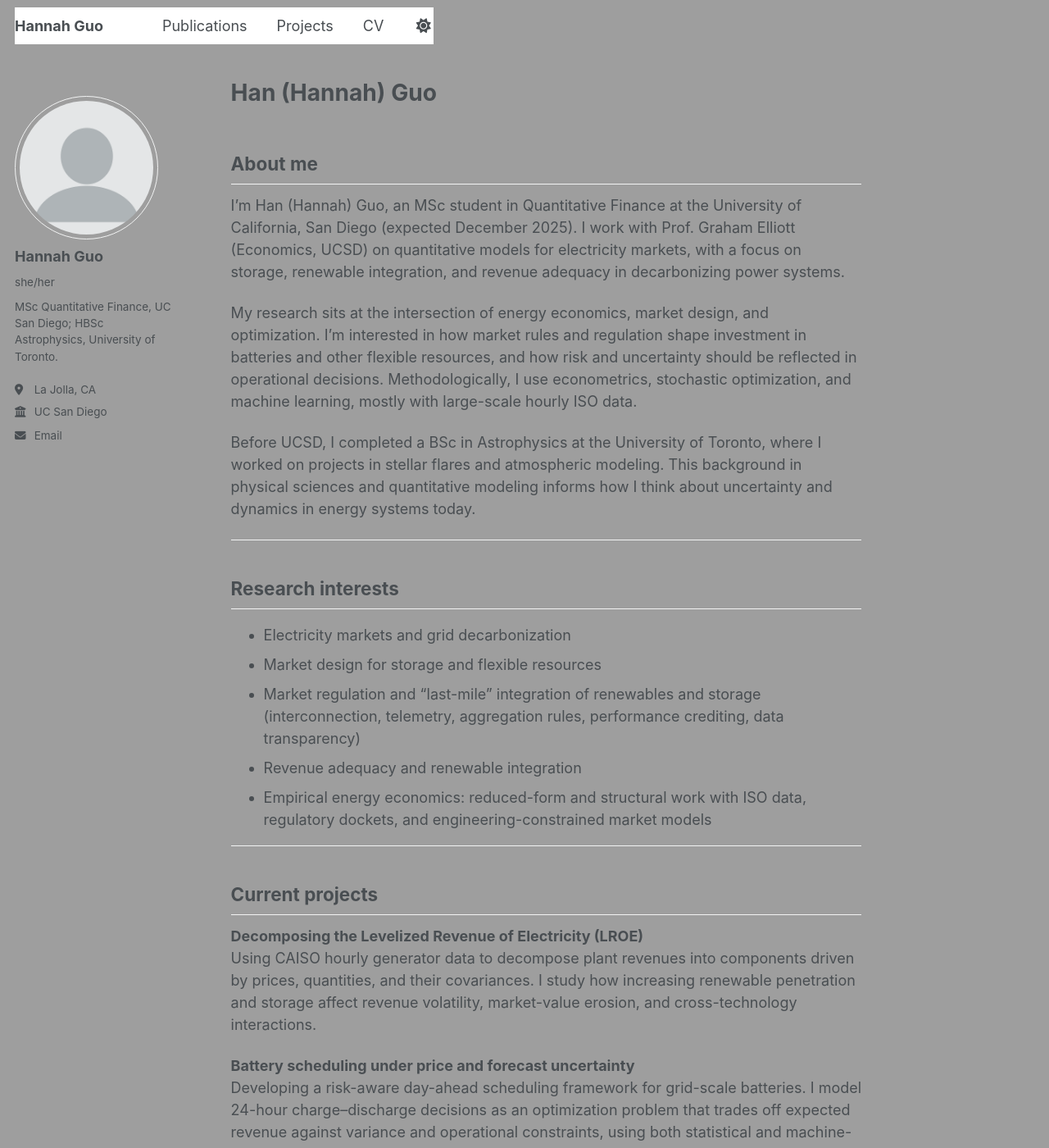
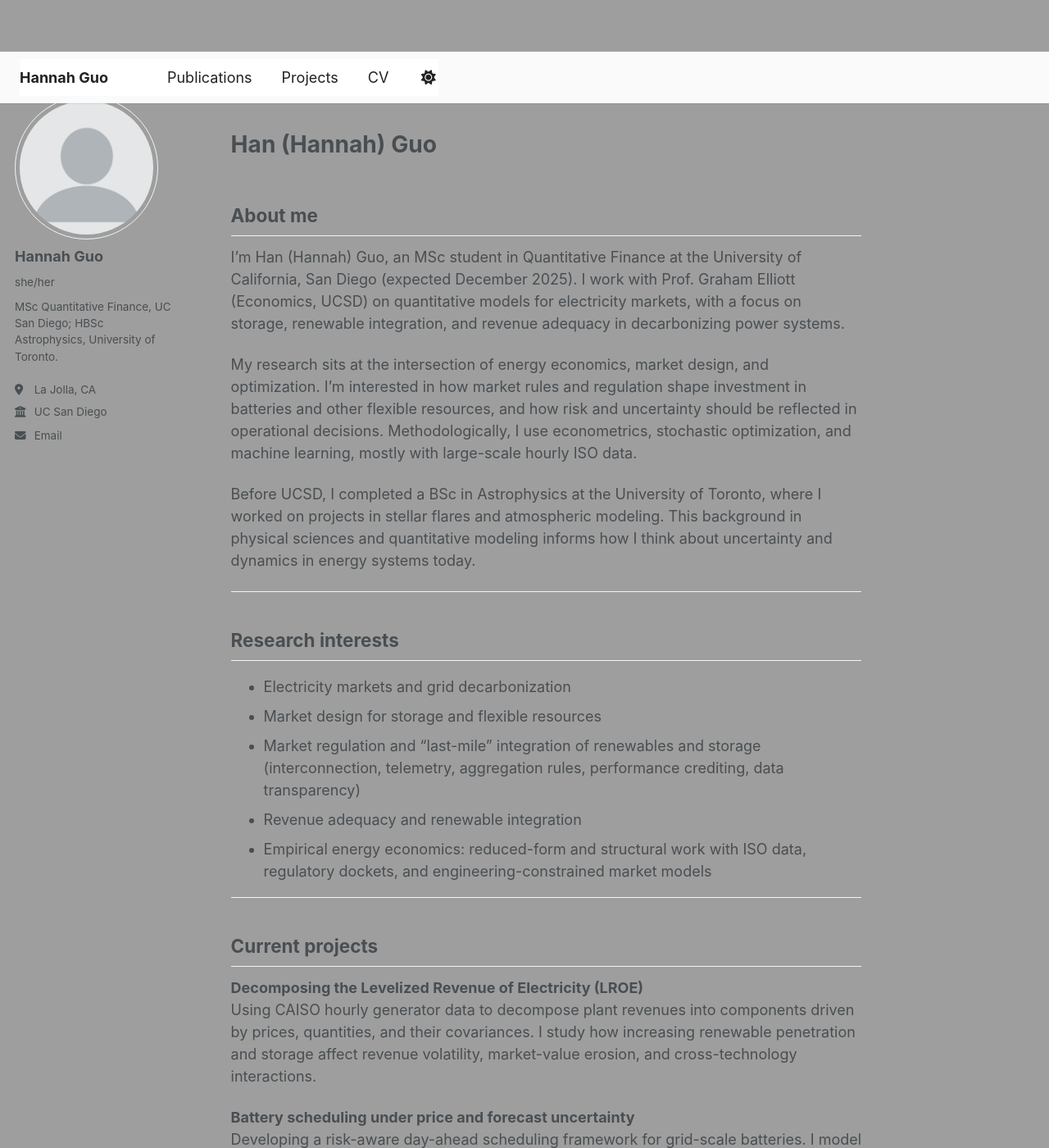
Before and after one commit to itshannahulu/itshannahulu.github.io, a Jekyll site: the page built from _pages/about.md, in a window 1280 px wide and 1400 px high. Shown: the whole window at 82% size. Built offline with Jekyll 4.4.1, drawn with Linux system fonts in a browser that asks for light colours; a script that is not in the unit is left out.

Commit message:
Revise masthead styles for improved design

```diff
--- a/assets/css/main.scss
+++ b/assets/css/main.scss
@@ -54,30 +54,40 @@ body{
   background: url("/files/bg.png") center/cover fixed no-repeat;
 }
 
-/* kill the white nav bar */
-.masthead,
-.masthead__inner-wrap,
-.greedy-nav {
-  background: transparent !important;
-  box-shadow: none !important;
-  border: 0 !important;
+/* ===== Full-width top bar ===== */
+.masthead{
+  background: rgba(255,255,255,0.95);   /* solid: #fff; or try 0.9–1.0 */
+  backdrop-filter: blur(6px);           /* nice frosted look; optional */
+  box-shadow: 0 1px 0 rgba(0,0,0,.08);  /* subtle bottom line */
+  position: sticky; top: 0; z-index: 100;
+  padding: 0;                           /* removes extra vertical padding on some skins */
 }
 
-/* also clear the inner bits that can keep a white fill */
-.greedy-nav .site-title,
-.greedy-nav .visible-links > li > a,
-.greedy-nav .hidden-links,
-.greedy-nav .greedy-nav__toggle {
-  background: transparent !important;
+/* let the bar span the whole window, not a centered "pill" */
+.masthead__inner-wrap{
+  max-width: 100% !important;
+  padding-left: 24px; padding-right: 24px;  /* side gutters */
 }
 
-/* some skins draw a thin line under the masthead via pseudo-elements */
-.masthead::before,
-.masthead::after,
-.masthead__inner-wrap::before,
-.masthead__inner-wrap::after,
-.greedy-nav::before,
-.greedy-nav::after {
-  display: none !important;
+/* kill the rounded/white pill around links that the Air skin adds */
+.masthead .greedy-nav{
+  background: transparent !important;
   border: 0 !important;
+  box-shadow: none !important;
+  border-radius: 0 !important;
 }
+
+/* nav text color over the white bar */
+.masthead .site-title,
+.masthead .greedy-nav .visible-links > li > a,
+.masthead .greedy-nav .greedy-nav__toggle { color: #222 !important; }
+
+/* optional: cleaner hover */
+.masthead .greedy-nav .visible-links > li > a:hover{
+  background: rgba(0,0,0,0.04);
+  border-radius: 6px;
+}
+
+/* remove any hero gap if you disabled the hero above */
+.page__hero, .page__hero--overlay{ display:none !important; }
+.initial-content{ margin-top:0 !important; padding-top: 1rem !important; }
```
